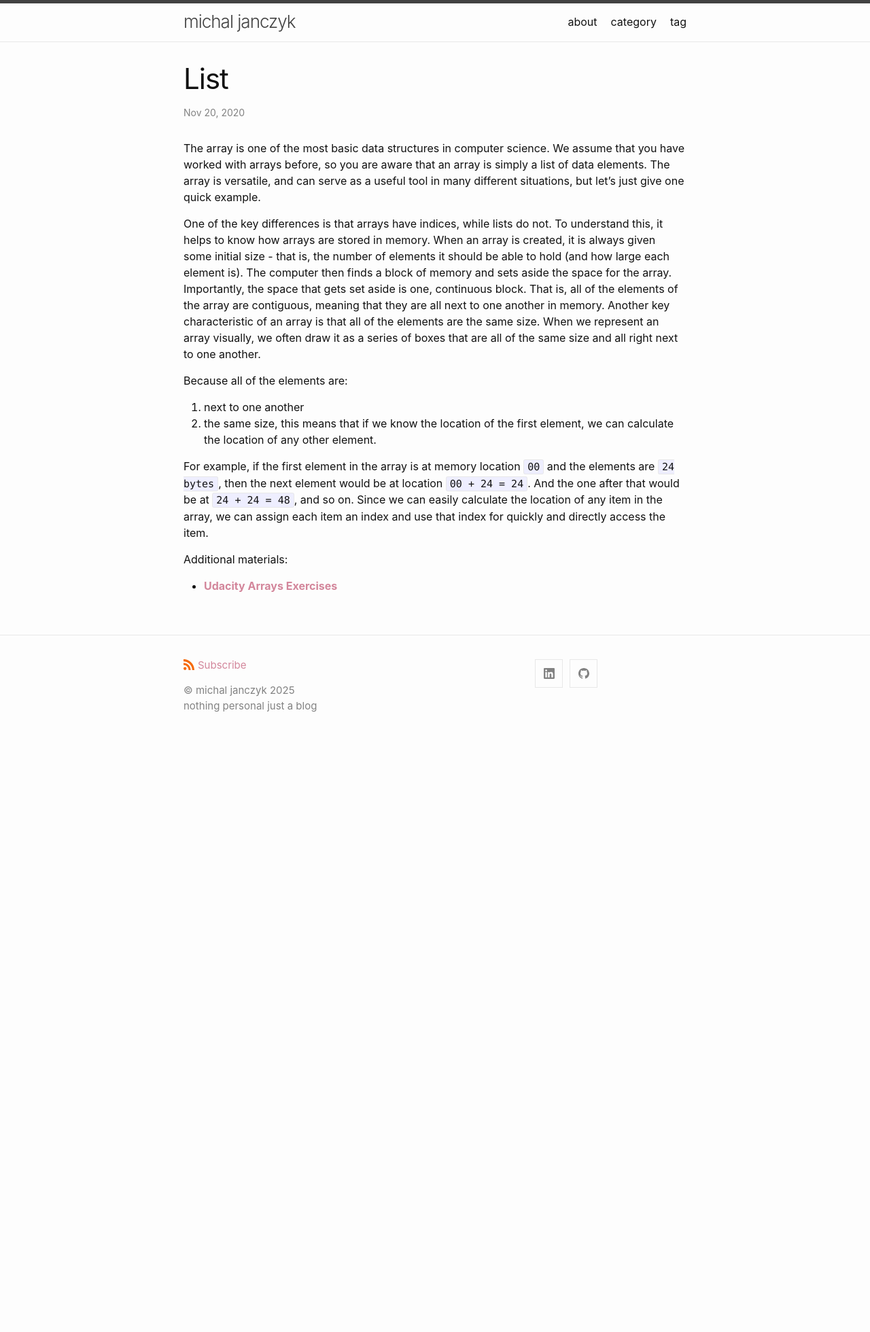
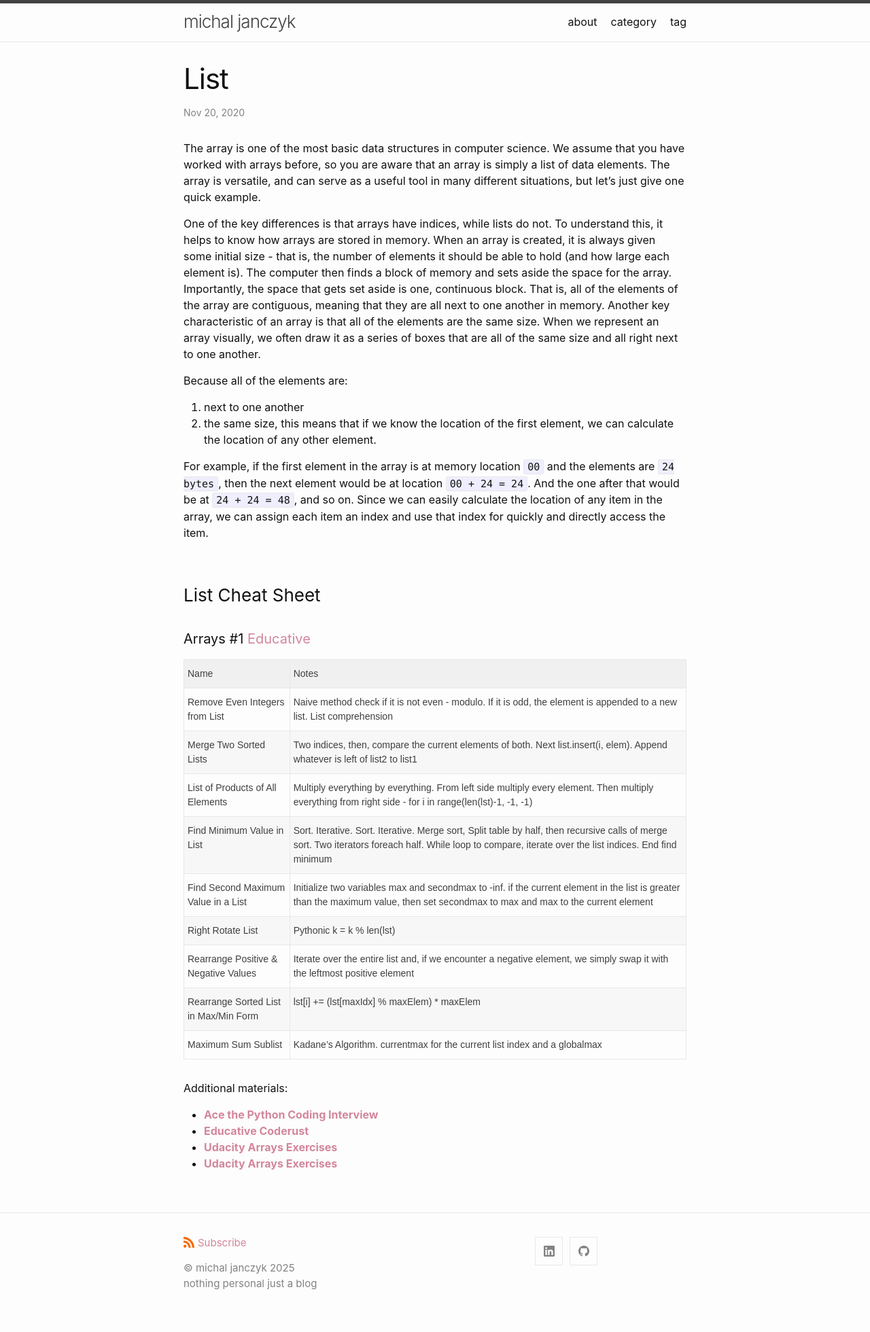
Before and after one commit to michal0janczyk/michaljanczyk.github.io, a Jekyll site: the page built from _posts/data_structure/2020-11-20-list.markdown, in a window 1280 px wide. Shown: the whole page at 68% size. Built offline with Jekyll 4.4.1, drawn with Linux system fonts in a browser that asks for light colours; before the commit the page ends 1110 px from its top, so only the background shows below that.

Commit message:
Update 2020-11-20-list.markdown

```diff
--- a/_posts/data_structure/2020-11-20-list.markdown
+++ b/_posts/data_structure/2020-11-20-list.markdown
@@ -22,9 +22,73 @@ Because all of the elements are:
 For example, if the first element in the array is at memory location `00` and the elements are `24 bytes`, then the next element would be at location `00 + 24 = 24`. And the one after that would be at `24 + 24 = 48`, and so on.
 Since we can easily calculate the location of any item in the array, we can assign each item an index and use that index for quickly and directly access the item.
 
+### List Cheat Sheet
+#### Arrays #1 [Educative][educative-lists-python-path]
+
+<style type="text/css">
+.tg  {border-collapse:collapse;border-spacing:0;}
+.tg td{border-color:black;border-style:solid;border-width:1px;font-family:Arial, sans-serif;font-size:14px;
+  overflow:hidden;padding:10px 5px;word-break:normal;}
+.tg th{border-color:black;border-style:solid;border-width:1px;font-family:Arial, sans-serif;font-size:14px;
+  font-weight:normal;overflow:hidden;padding:10px 5px;word-break:normal;}
+.tg .tg-0pky{border-color:inherit;text-align:left;vertical-align:top}
+</style>
+<table class="tg">
+<thead>
+  <tr>
+    <th class="tg-0pky">Name </th>
+    <th class="tg-0pky">Notes</th>
+  </tr>
+</thead>
+<tbody>
+  <tr>
+    <td class="tg-0pky">Remove Even Integers from List</td>
+    <td class="tg-0pky">Naive method check if it is not even - modulo. If it is odd, the element is appended to a new list. List comprehension</td>
+  </tr>
+  <tr>
+    <td class="tg-0pky">Merge Two Sorted Lists</td>
+    <td class="tg-0pky">Two indices, then, compare the current elements of both. Next list.insert(i, elem). Append whatever is left of list2 to list1</td>
+  </tr>
+  <tr>
+    <td class="tg-0pky">List of Products of All Elements</td>
+    <td class="tg-0pky">Multiply everything by everything. From left side multiply every element. Then multiply everything from right side - for i in range(len(lst)-1, -1, -1)</td>
+  </tr>
+  <tr>
+    <td class="tg-0pky">Find Minimum Value in List</td>
+    <td class="tg-0pky">Sort. Iterative. Sort. Iterative. Merge sort, Split table by half, then recursive calls of merge sort. Two iterators foreach half. While loop to compare, iterate over the list indices. End find minimum</td>
+  </tr>
+  <tr>
+    <td class="tg-0pky">Find Second Maximum Value in a List</td>
+    <td class="tg-0pky">Initialize two variables max and secondmax to -inf. if the current element in the list is greater than the maximum value, then set secondmax to max and max to the current element</td>
+  </tr>
+  <tr>
+    <td class="tg-0pky">Right Rotate List</td>
+    <td class="tg-0pky">Pythonic k = k % len(lst)</td>
+  </tr>
+  <tr>
+    <td class="tg-0pky">Rearrange Positive &amp; Negative Values</td>
+    <td class="tg-0pky">Iterate over the entire list and, if we encounter a negative element, we simply swap it with the leftmost positive element</td>
+  </tr>
+  <tr>
+    <td class="tg-0pky">Rearrange Sorted List in Max/Min Form</td>
+    <td class="tg-0pky">lst[i] += (lst[maxIdx] % maxElem) * maxElem</td>
+  </tr>
+  <tr>
+    <td class="tg-0pky">Maximum Sum Sublist</td>
+    <td class="tg-0pky">Kadane’s Algorithm. currentmax for the current list index and a globalmax</td>
+  </tr>
+</tbody>
+</table>
+
 Additional materials:
 
+* **[Ace the Python Coding Interview][educative-lists-python-path]**
+* **[Educative Coderust][educative-coderust]**
+* **[Udacity Arrays Exercises][udacity-array]**
 * **[Udacity Arrays Exercises][udacity-array]**
 
+[educative-coderust]: https://www.educative.io/courses/data-structures-coding-interviews-python/gx2vRWpY693
+[educative-lists-python-path]: https://www.educative.io/module/lesson/data-structures-in-python/393G9ZlnOEQ
+[udacity-array]: https://www.educative.io/module/lesson/data-structures-in-python/393G9ZlnOEQ
 [educative-array]: https://www.educative.io/module/lesson/data-structures-in-python/393G9ZlnOEQ
 [udacity-array]: https://www.educative.io/module/lesson/data-structures-in-python/393G9ZlnOEQ
```
